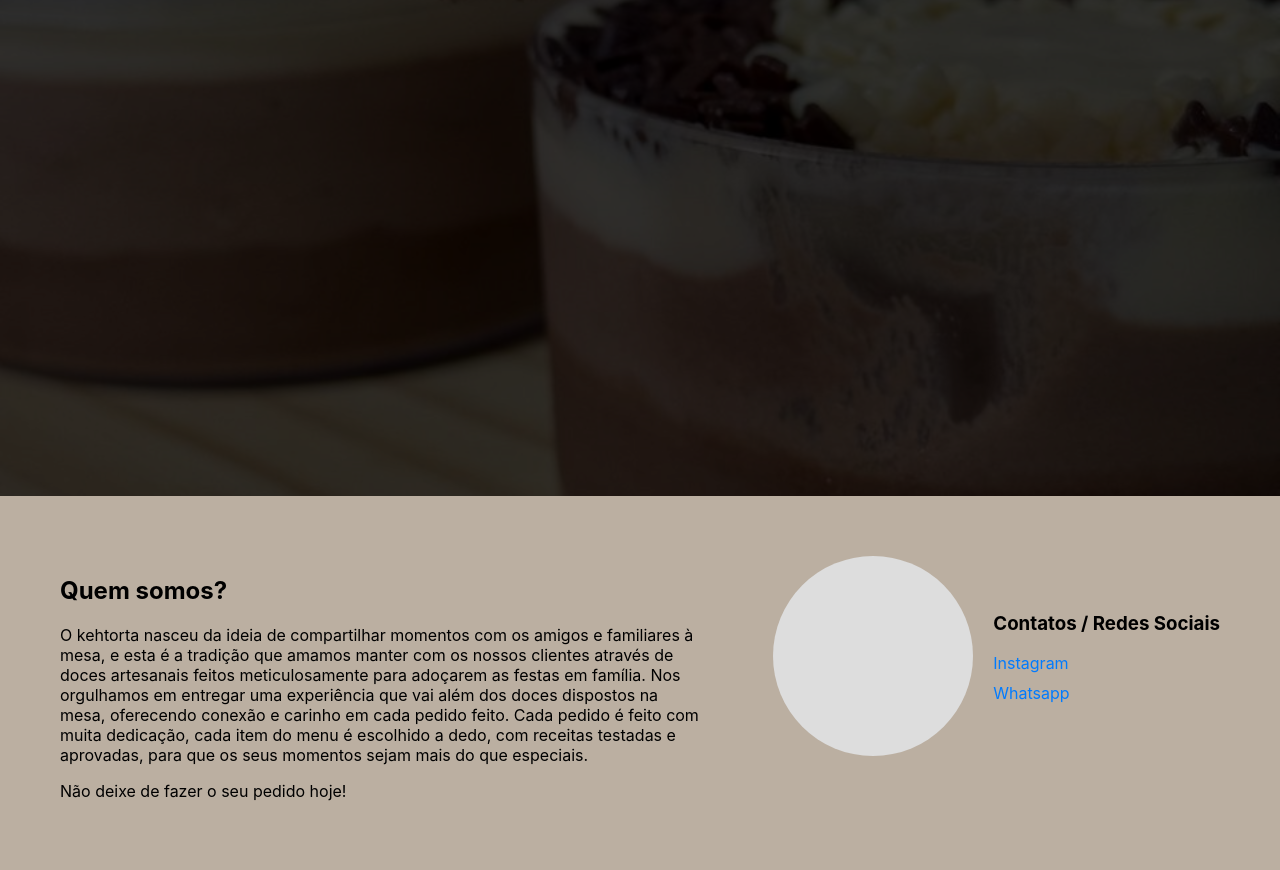
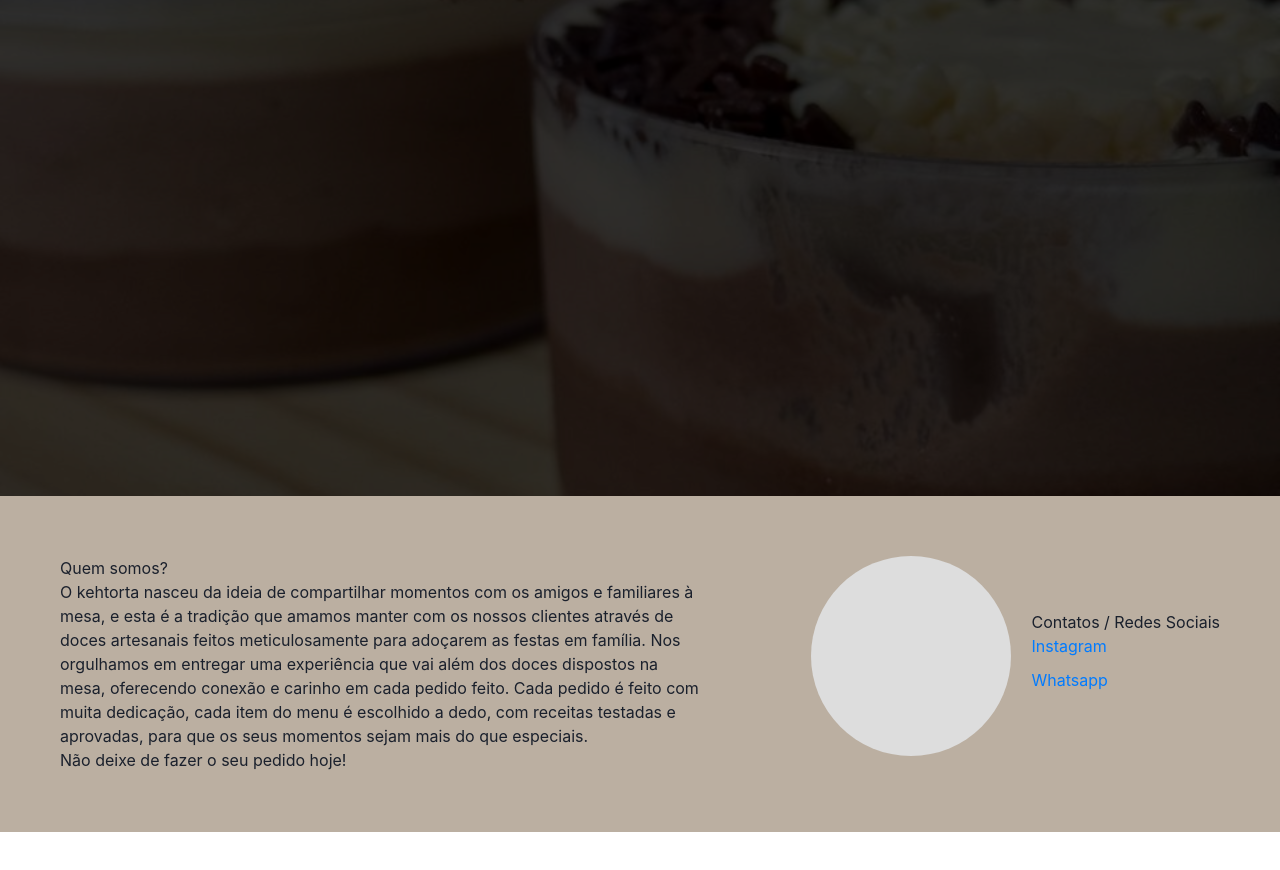
Before and after one commit to Gabriel-A-Lopes/Kehtorta-LandingPage, a React (Create React App) app: page / in a window 1280 px wide. Shown: the top 870 px of the page. After the commit the page ends 832 px from the top, so only its background shows below. Built offline with nearby package versions, Linux system fonts and the light colour scheme.

Commit message:
correction of package.json

```diff
--- a/package.json
+++ b/package.json
@@ -3,7 +3,7 @@
   "version": "0.1.0",
   "private": true,
   "dependencies": {
-    "@chakra-ui/react": "^3.24.2",
+    "@chakra-ui/react": "^2.8.2",
     "@chakra-ui/theme-tools": "^2.2.6",
     "@emotion/react": "^11.14.0",
     "@emotion/styled": "^11.14.1",
@@ -12,8 +12,8 @@
     "@testing-library/react": "^16.3.0",
     "@testing-library/user-event": "^13.5.0",
     "framer-motion": "^6.5.1",
-    "react": "^19.1.1",
-    "react-dom": "^19.1.1",
+    "react": "^18.3.1",
+    "react-dom": "^18.3.1",
     "react-scripts": "5.0.1",
     "web-vitals": "^2.1.4"
   },
--- a/src/App.js
+++ b/src/App.js
@@ -1,6 +1,7 @@
 import './App.css';
 import HeroSection from './components/hero/HeroSection';
 import AboutSection from './components/about/AboutSection';
+import { ChakraProvider } from '@chakra-ui/react';
 
 function App() {
   return (
--- a/src/components/hero/HeroSection.js
+++ b/src/components/hero/HeroSection.js
@@ -33,7 +33,7 @@ function HeroSection() {
         />
         <div className="carrossel-overlay"></div>
       </div>
-    <a href="https://kehtorta.goomer.app" class="comprar-button" target="_blank" rel="noopener noreferrer">COMPRE AGORA!</a>
+    <Button as={"a"} href="https://kehtorta.goomer.app/" size="md">COMPRE AGORA!</Button>
     </section>
   );
 }
--- a/src/index.js
+++ b/src/index.js
@@ -1,13 +1,16 @@
 import React from 'react';
 import ReactDOM from 'react-dom/client';
 import './index.css';
-import App from './App';
+import App from './App.js';
 import reportWebVitals from './reportWebVitals';
+import { ChakraProvider } from '@chakra-ui/react'; // <-- Importação correta
 
 const root = ReactDOM.createRoot(document.getElementById('root'));
 root.render(
   <React.StrictMode>
+    <ChakraProvider>
       <App />
+    </ChakraProvider>
   </React.StrictMode>
 );
 
```
Also changed, not shown: 1 other file (tests, documents, lock files or other folders).
